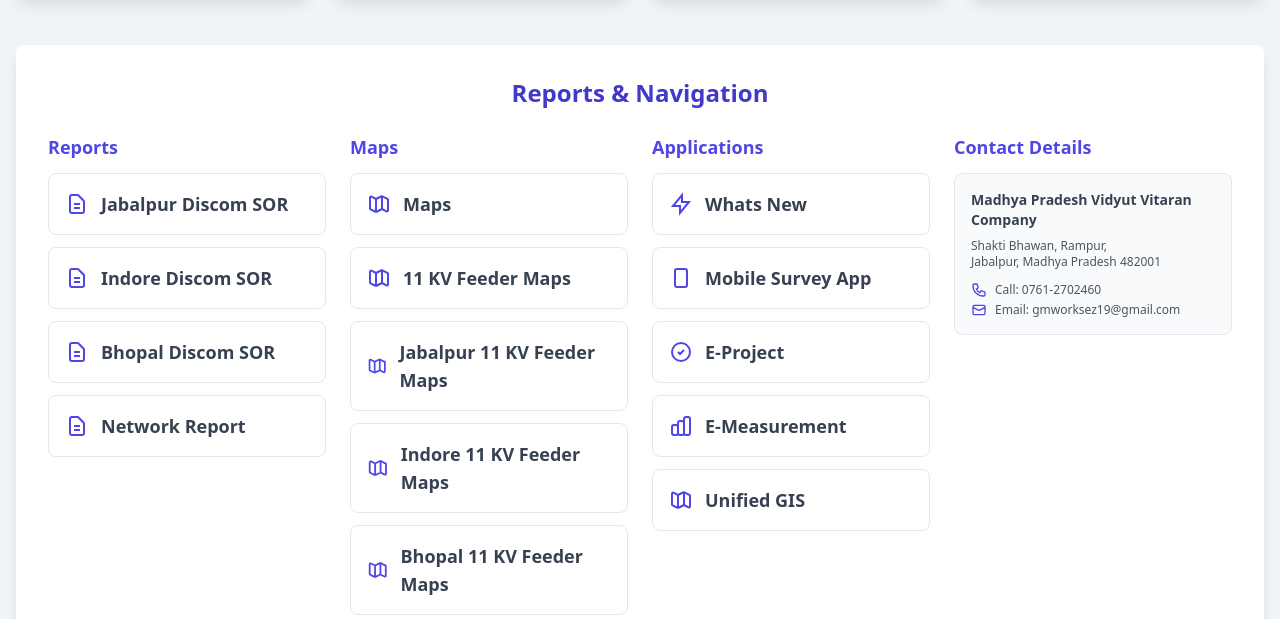
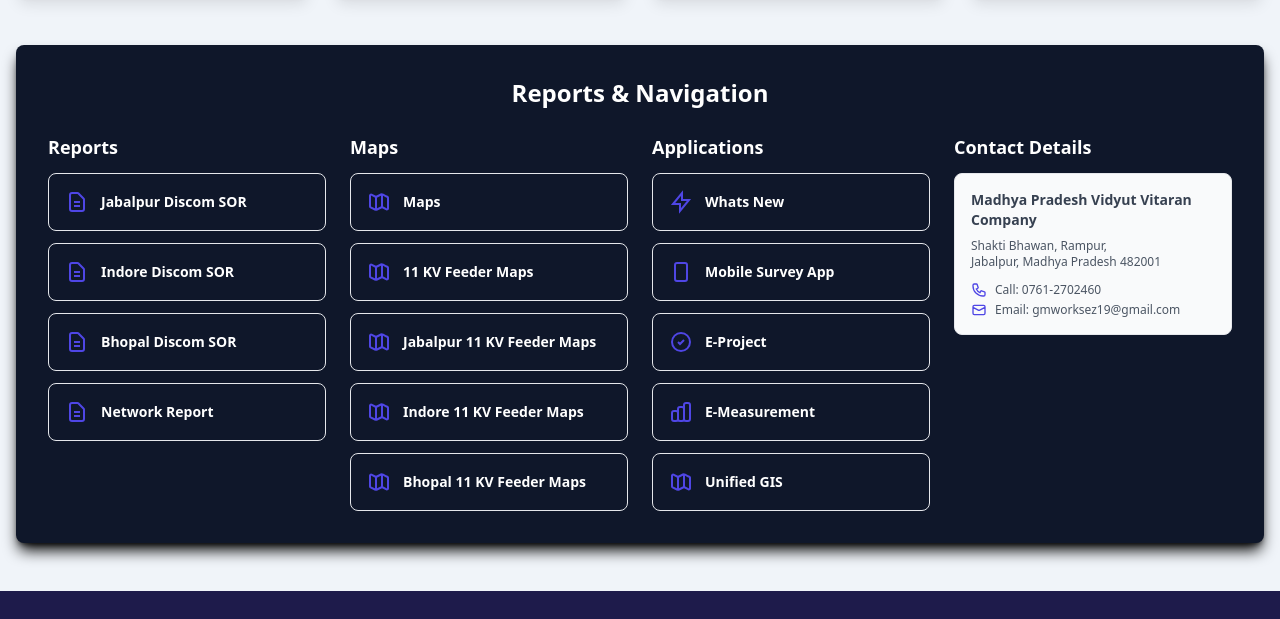
Before and after one commit to eswardara/mpdiscom, a plain HTML site: page index.html in a window 1280 px wide. Shown: the part 978-1597 px from the top of the page. Drawn offline with nearby package versions, Linux system fonts and the light colour scheme.

Commit message:
Update index.html

```diff
--- a/index.html
+++ b/index.html
@@ -581,112 +581,112 @@
 
   <!-- Navigation Section -->
   <div class="max-w-7xl mx-auto px-4 mt-12">
-    <div class="bg-white shadow-lg rounded-lg p-8">
-      <h2 class="text-2xl font-bold text-indigo-700 mb-6 text-center">Reports & Navigation</h2>
+    <div class="bg-slate-900 shadow-lg rounded-lg p-8 text-white shadow-black">
+      <h2 class="text-2xl font-bold mb-6 text-center">Reports & Navigation</h2>
       <div class="grid grid-cols-1 md:grid-cols-2 lg:grid-cols-4 gap-6">
 
         <!-- Reports Column -->
         <div class="space-y-3">
-          <h3 class="text-lg font-semibold text-indigo-600 mb-3">Reports</h3>
-          <a href="#jabalpur-discom-sor" class="flex items-center gap-3 text-lg text-gray-700 hover:text-indigo-600 hover:bg-indigo-50 p-4 rounded-lg transition-colors border border-gray-200 hover:border-indigo-300 hover:shadow-md">
+          <h3 class="text-lg font-semibold  mb-3">Reports</h3>
+          <a href="#jabalpur-discom-sor" class="flex items-center gap-3 text-lg  hover:text-indigo-600 hover:bg-indigo-50 p-4 rounded-lg transition-colors border border-gray-200 hover:border-indigo-300 hover:shadow-md">
             <svg class="w-6 h-6 text-indigo-600" fill="none" stroke="currentColor" stroke-width="2" viewBox="0 0 24 24">
               <path d="M9 12h6m-6 4h6m2 5H7a2 2 0 01-2-2V5a2 2 0 012-2h5.586a1 1 0 01.707.293l5.414 5.414a1 1 0 01.293.707V19a2 2 0 01-2 2z" />
             </svg>
-            <span class="font-semibold">Jabalpur Discom SOR</span>
+            <span class="font-semibold text-sm">Jabalpur Discom SOR</span>
           </a>
-          <a href="#indore-discom-sor" class="flex items-center gap-3 text-lg text-gray-700 hover:text-indigo-600 hover:bg-indigo-50 p-4 rounded-lg transition-colors border border-gray-200 hover:border-indigo-300 hover:shadow-md">
+          <a href="#indore-discom-sor" class="flex items-center gap-3 text-lg  hover:text-indigo-600 hover:bg-indigo-50 p-4 rounded-lg transition-colors border border-gray-200 hover:border-indigo-300 hover:shadow-md">
             <svg class="w-6 h-6 text-indigo-600" fill="none" stroke="currentColor" stroke-width="2" viewBox="0 0 24 24">
               <path d="M9 12h6m-6 4h6m2 5H7a2 2 0 01-2-2V5a2 2 0 012-2h5.586a1 1 0 01.707.293l5.414 5.414a1 1 0 01.293.707V19a2 2 0 01-2 2z" />
             </svg>
-            <span class="font-semibold">Indore Discom SOR</span>
+            <span class="font-semibold text-sm">Indore Discom SOR</span>
           </a>
-          <a href="#bhopal-discom-sor" class="flex items-center gap-3 text-lg text-gray-700 hover:text-indigo-600 hover:bg-indigo-50 p-4 rounded-lg transition-colors border border-gray-200 hover:border-indigo-300 hover:shadow-md">
+          <a href="#bhopal-discom-sor" class="flex items-center gap-3 text-lg  hover:text-indigo-600 hover:bg-indigo-50 p-4 rounded-lg transition-colors border border-gray-200 hover:border-indigo-300 hover:shadow-md">
             <svg class="w-6 h-6 text-indigo-600" fill="none" stroke="currentColor" stroke-width="2" viewBox="0 0 24 24">
               <path d="M9 12h6m-6 4h6m2 5H7a2 2 0 01-2-2V5a2 2 0 012-2h5.586a1 1 0 01.707.293l5.414 5.414a1 1 0 01.293.707V19a2 2 0 01-2 2z" />
             </svg>
-            <span class="font-semibold">Bhopal Discom SOR</span>
+            <span class="font-semibold text-sm">Bhopal Discom SOR</span>
           </a>
-          <a href="#network-report" class="flex items-center gap-3 text-lg text-gray-700 hover:text-indigo-600 hover:bg-indigo-50 p-4 rounded-lg transition-colors border border-gray-200 hover:border-indigo-300 hover:shadow-md">
+          <a href="#network-report" class="flex items-center gap-3 text-lg  hover:text-indigo-600 hover:bg-indigo-50 p-4 rounded-lg transition-colors border border-gray-200 hover:border-indigo-300 hover:shadow-md">
             <svg class="w-6 h-6 text-indigo-600" fill="none" stroke="currentColor" stroke-width="2" viewBox="0 0 24 24">
               <path d="M9 12h6m-6 4h6m2 5H7a2 2 0 01-2-2V5a2 2 0 012-2h5.586a1 1 0 01.707.293l5.414 5.414a1 1 0 01.293.707V19a2 2 0 01-2 2z" />
             </svg>
-            <span class="font-semibold">Network Report</span>
+            <span class="font-semibold text-sm">Network Report</span>
           </a>
         </div>
 
         <!-- Maps Column -->
         <div class="space-y-3">
-          <h3 class="text-lg font-semibold text-indigo-600 mb-3">Maps</h3>
-          <a href="#maps" class="flex items-center gap-3 text-lg text-gray-700 hover:text-indigo-600 hover:bg-indigo-50 p-4 rounded-lg transition-colors border border-gray-200 hover:border-indigo-300 hover:shadow-md">
+          <h3 class="text-lg font-semibold mb-3">Maps</h3>
+          <a href="#maps" class="flex items-center gap-3 text-lg  hover:text-indigo-600 hover:bg-indigo-50 p-4 rounded-lg transition-colors border border-gray-200 hover:border-indigo-300 hover:shadow-md">
             <svg class="w-6 h-6 text-indigo-600" fill="none" stroke="currentColor" stroke-width="2" viewBox="0 0 24 24">
               <path d="M9 20l-5.447-2.724A1 1 0 013 16.382V5.618a1 1 0 011.447-.894L9 7m0 13l6-3m-6 3V7m6 10l4.553 2.276A1 1 0 0021 18.382V7.618a1 1 0 00-1.447-.894L15 4m0 13V4m-6 3l6-3" />
             </svg>
-            <span class="font-semibold">Maps</span>
+            <span class="font-semibold text-sm">Maps</span>
           </a>
-          <a href="#11kv-feeder-maps" class="flex items-center gap-3 text-lg text-gray-700 hover:text-indigo-600 hover:bg-indigo-50 p-4 rounded-lg transition-colors border border-gray-200 hover:border-indigo-300 hover:shadow-md">
+          <a href="#11kv-feeder-maps" class="flex items-center gap-3 text-lg hover:text-indigo-600 hover:bg-indigo-50 p-4 rounded-lg transition-colors border border-gray-200 hover:border-indigo-300 hover:shadow-md">
             <svg class="w-6 h-6 text-indigo-600" fill="none" stroke="currentColor" stroke-width="2" viewBox="0 0 24 24">
               <path d="M9 20l-5.447-2.724A1 1 0 013 16.382V5.618a1 1 0 011.447-.894L9 7m0 13l6-3m-6 3V7m6 10l4.553 2.276A1 1 0 0021 18.382V7.618a1 1 0 00-1.447-.894L15 4m0 13V4m-6 3l6-3" />
             </svg>
-            <span class="font-semibold">11 KV Feeder Maps</span>
+            <span class="font-semibold text-sm">11 KV Feeder Maps</span>
           </a>
-          <a href="#jabalpur-11kv-maps" class="flex items-center gap-3 text-lg text-gray-700 hover:text-indigo-600 hover:bg-indigo-50 p-4 rounded-lg transition-colors border border-gray-200 hover:border-indigo-300 hover:shadow-md">
+          <a href="#jabalpur-11kv-maps" class="flex items-center gap-3 text-lg  hover:text-indigo-600 hover:bg-indigo-50 p-4 rounded-lg transition-colors border border-gray-200 hover:border-indigo-300 hover:shadow-md">
             <svg class="w-6 h-6 text-indigo-600" fill="none" stroke="currentColor" stroke-width="2" viewBox="0 0 24 24">
               <path d="M9 20l-5.447-2.724A1 1 0 013 16.382V5.618a1 1 0 011.447-.894L9 7m0 13l6-3m-6 3V7m6 10l4.553 2.276A1 1 0 0021 18.382V7.618a1 1 0 00-1.447-.894L15 4m0 13V4m-6 3l6-3" />
             </svg>
-            <span class="font-semibold">Jabalpur 11 KV Feeder Maps</span>
+            <span class="font-semibold text-sm">Jabalpur 11 KV Feeder Maps</span>
           </a>
-          <a href="#indore-11kv-maps" class="flex items-center gap-3 text-lg text-gray-700 hover:text-indigo-600 hover:bg-indigo-50 p-4 rounded-lg transition-colors border border-gray-200 hover:border-indigo-300 hover:shadow-md">
+          <a href="#indore-11kv-maps" class="flex items-center gap-3 text-lg  hover:text-indigo-600 hover:bg-indigo-50 p-4 rounded-lg transition-colors border border-gray-200 hover:border-indigo-300 hover:shadow-md">
             <svg class="w-6 h-6 text-indigo-600" fill="none" stroke="currentColor" stroke-width="2" viewBox="0 0 24 24">
               <path d="M9 20l-5.447-2.724A1 1 0 013 16.382V5.618a1 1 0 011.447-.894L9 7m0 13l6-3m-6 3V7m6 10l4.553 2.276A1 1 0 0021 18.382V7.618a1 1 0 00-1.447-.894L15 4m0 13V4m-6 3l6-3" />
             </svg>
-            <span class="font-semibold">Indore 11 KV Feeder Maps</span>
+            <span class="font-semibold text-sm">Indore 11 KV Feeder Maps</span>
           </a>
-          <a href="#bhopal-11kv-maps" class="flex items-center gap-3 text-lg text-gray-700 hover:text-indigo-600 hover:bg-indigo-50 p-4 rounded-lg transition-colors border border-gray-200 hover:border-indigo-300 hover:shadow-md">
+          <a href="#bhopal-11kv-maps" class="flex items-center gap-3 text-lg  hover:text-indigo-600 hover:bg-indigo-50 p-4 rounded-lg transition-colors border border-gray-200 hover:border-indigo-300 hover:shadow-md">
             <svg class="w-6 h-6 text-indigo-600" fill="none" stroke="currentColor" stroke-width="2" viewBox="0 0 24 24">
               <path d="M9 20l-5.447-2.724A1 1 0 013 16.382V5.618a1 1 0 011.447-.894L9 7m0 13l6-3m-6 3V7m6 10l4.553 2.276A1 1 0 0021 18.382V7.618a1 1 0 00-1.447-.894L15 4m0 13V4m-6 3l6-3" />
             </svg>
-            <span class="font-semibold">Bhopal 11 KV Feeder Maps</span>
+            <span class="font-semibold text-sm">Bhopal 11 KV Feeder Maps</span>
           </a>
         </div>
 
         <!-- Applications Column -->
         <div class="space-y-3">
-          <h3 class="text-lg font-semibold text-indigo-600 mb-3">Applications</h3>
-          <a href="#whats-new" class="flex items-center gap-3 text-lg text-gray-700 hover:text-indigo-600 hover:bg-indigo-50 p-4 rounded-lg transition-colors border border-gray-200 hover:border-indigo-300 hover:shadow-md">
+          <h3 class="text-lg font-semibold  mb-3">Applications</h3>
+          <a href="#whats-new" class="flex items-center gap-3 text-lg  hover:text-indigo-600 hover:bg-indigo-50 p-4 rounded-lg transition-colors border border-gray-200 hover:border-indigo-300 hover:shadow-md">
             <svg class="w-6 h-6 text-indigo-600" fill="none" stroke="currentColor" stroke-width="2" viewBox="0 0 24 24">
               <path d="M13 10V3L4 14h7v7l9-11h-7z" />
             </svg>
-            <span class="font-semibold">Whats New</span>
+            <span class="font-semibold text-sm">Whats New</span>
           </a>
-          <a href="#mobile-survey-app" class="flex items-center gap-3 text-lg text-gray-700 hover:text-indigo-600 hover:bg-indigo-50 p-4 rounded-lg transition-colors border border-gray-200 hover:border-indigo-300 hover:shadow-md">
+          <a href="#mobile-survey-app" class="flex items-center gap-3 text-lg  hover:text-indigo-600 hover:bg-indigo-50 p-4 rounded-lg transition-colors border border-gray-200 hover:border-indigo-300 hover:shadow-md">
             <svg class="w-6 h-6 text-indigo-600" fill="none" stroke="currentColor" stroke-width="2" viewBox="0 0 24 24">
               <path d="M12 18h.01M8 21h8a2 2 0 002-2V5a2 2 0 00-2-2H8a2 2 0 00-2 2v14a2 2 0 002 2z" />
             </svg>
-            <span class="font-semibold">Mobile Survey App</span>
+            <span class="font-semibold text-sm">Mobile Survey App</span>
           </a>
-          <a href="#e-project" class="flex items-center gap-3 text-lg text-gray-700 hover:text-indigo-600 hover:bg-indigo-50 p-4 rounded-lg transition-colors border border-gray-200 hover:border-indigo-300 hover:shadow-md">
+          <a href="#e-project" class="flex items-center gap-3 text-lg  hover:text-indigo-600 hover:bg-indigo-50 p-4 rounded-lg transition-colors border border-gray-200 hover:border-indigo-300 hover:shadow-md">
             <svg class="w-6 h-6 text-indigo-600" fill="none" stroke="currentColor" stroke-width="2" viewBox="0 0 24 24">
               <path d="M9 12l2 2 4-4m6 2a9 9 0 11-18 0 9 9 0 0118 0z" />
             </svg>
-            <span class="font-semibold">E-Project</span>
+            <span class="font-semibold text-sm">E-Project</span>
           </a>
-          <a href="#e-measurement" class="flex items-center gap-3 text-lg text-gray-700 hover:text-indigo-600 hover:bg-indigo-50 p-4 rounded-lg transition-colors border border-gray-200 hover:border-indigo-300 hover:shadow-md">
+          <a href="#e-measurement" class="flex items-center gap-3 text-lg  hover:text-indigo-600 hover:bg-indigo-50 p-4 rounded-lg transition-colors border border-gray-200 hover:border-indigo-300 hover:shadow-md">
             <svg class="w-6 h-6 text-indigo-600" fill="none" stroke="currentColor" stroke-width="2" viewBox="0 0 24 24">
               <path d="M9 19v-6a2 2 0 00-2-2H5a2 2 0 00-2 2v6a2 2 0 002 2h2a2 2 0 002-2zm0 0V9a2 2 0 012-2h2a2 2 0 012 2v10m-6 0a2 2 0 002 2h2a2 2 0 002-2m0 0V5a2 2 0 012-2h2a2 2 0 012 2v14a2 2 0 01-2 2h-2a2 2 0 01-2-2z" />
             </svg>
-            <span class="font-semibold">E-Measurement</span>
+            <span class="font-semibold text-sm">E-Measurement</span>
           </a>
-          <a href="#unified-gis" class="flex items-center gap-3 text-lg text-gray-700 hover:text-indigo-600 hover:bg-indigo-50 p-4 rounded-lg transition-colors border border-gray-200 hover:border-indigo-300 hover:shadow-md">
+          <a href="#unified-gis" class="flex items-center gap-3 text-lg  hover:text-indigo-600 hover:bg-indigo-50 p-4 rounded-lg transition-colors border border-gray-200 hover:border-indigo-300 hover:shadow-md">
             <svg class="w-6 h-6 text-indigo-600" fill="none" stroke="currentColor" stroke-width="2" viewBox="0 0 24 24">
               <path d="M9 20l-5.447-2.724A1 1 0 013 16.382V5.618a1 1 0 011.447-.894L9 7m0 13l6-3m-6 3V7m6 10l4.553 2.276A1 1 0 0021 18.382V7.618a1 1 0 00-1.447-.894L15 4m0 13V4m-6 3l6-3" />
             </svg>
-            <span class="font-semibold">Unified GIS</span>
+            <span class="font-semibold text-sm">Unified GIS</span>
           </a>
         </div>
 
         <!-- Contact Details Column -->
         <div class="space-y-3">
-          <h3 class="text-lg font-semibold text-indigo-600 mb-3">Contact Details</h3>
+          <h3 class="text-lg font-semibold mb-3">Contact Details</h3>
           <div class="bg-gray-50 p-4 rounded-lg border border-gray-200">
             <div class="text-sm text-gray-700 mb-2">
               <strong>Madhya Pradesh Vidyut Vitaran Company</strong>
```
